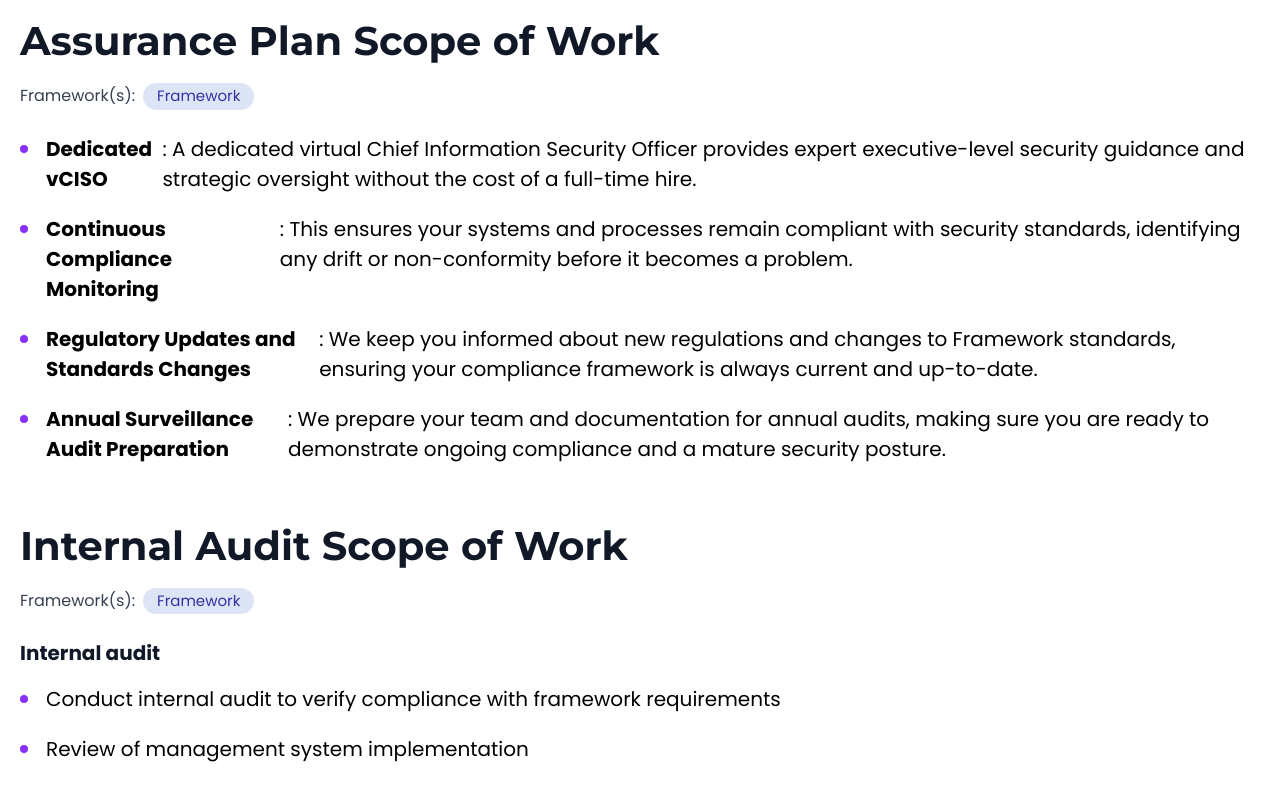
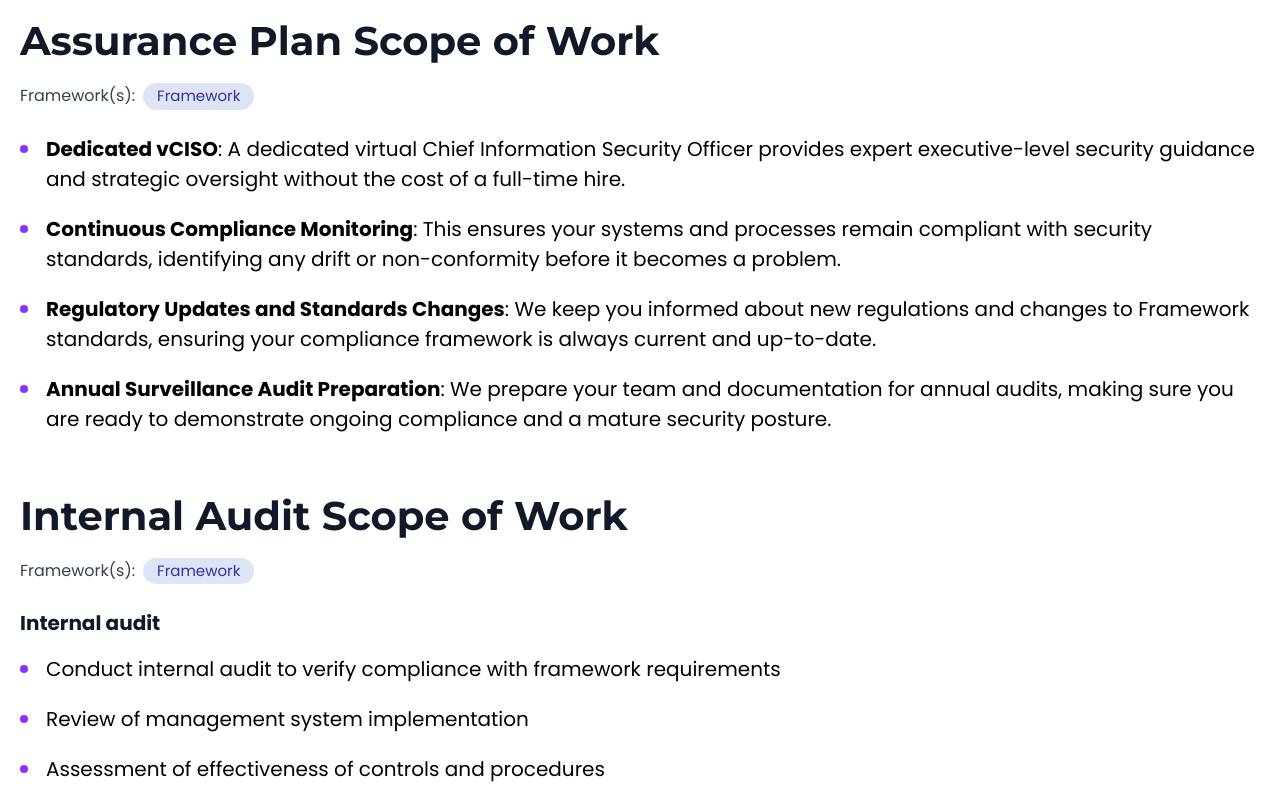
Before and after one commit to axipro-team/proposal-scopes, a plain HTML site: page index.html in a window 1280 px wide. Shown: the part 2680-3468 px from the top of the page. Drawn offline with Linux system fonts and the light colour scheme.

Commit message:
fix: wrap li content in span so strong tags dont split into flex columns

```diff
--- a/index.html
+++ b/index.html
@@ -282,7 +282,7 @@
   }
 
   function renderBoldItems(scope) {
-    return '<ul class="bold-list">' + scope.items.map(function(i) { return '<li><strong>' + i.term + '</strong>: ' + i.desc + '</li>'; }).join('') + '</ul>';
+    return '<ul class="bold-list">' + scope.items.map(function(i) { return '<li><span><strong>' + i.term + '</strong>: ' + i.desc + '</span></li>'; }).join('') + '</ul>';
   }
 
   function renderIntroSections(scope) {
@@ -297,7 +297,7 @@
           var sub = '<ul class="sub-list">' + item.subitems.map(function(s) { return '<li>' + s + '</li>'; }).join('') + '</ul>';
           return '<li class="has-sub"><div class="item-body"><span>' + item.text + '</span>' + sub + '</div></li>';
         }
-        return '<li>' + item.text + '</li>';
+        return '<li><span>' + item.text + '</span></li>';
       }).join('') + '</ul></div>';
     }).join('');
   }
```
